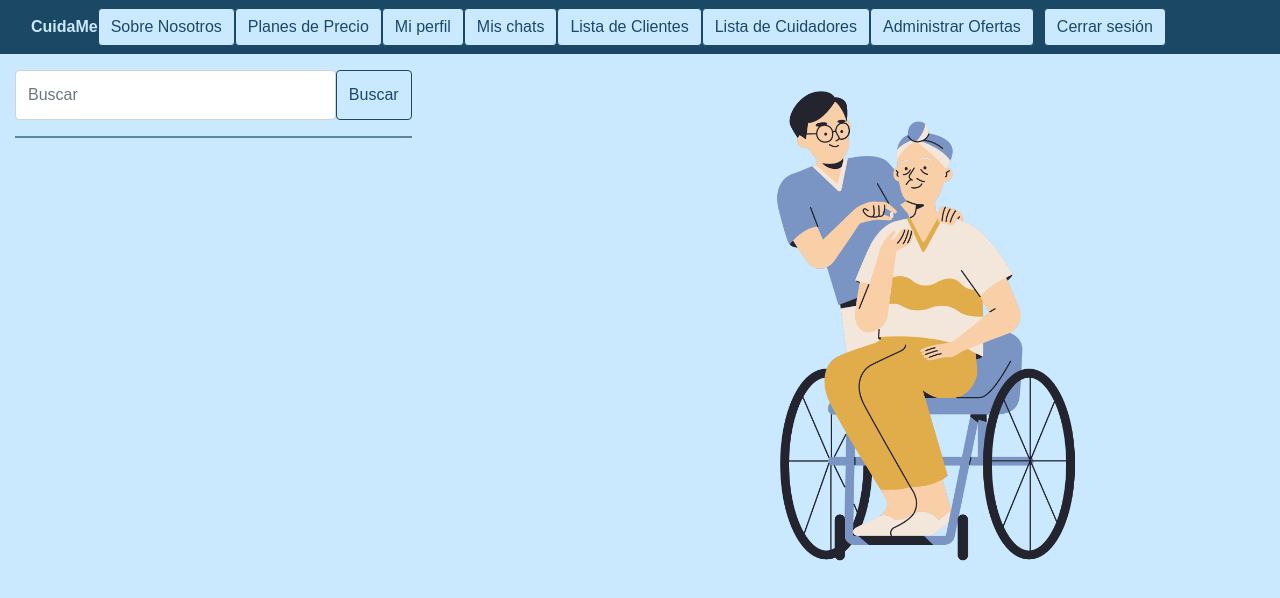
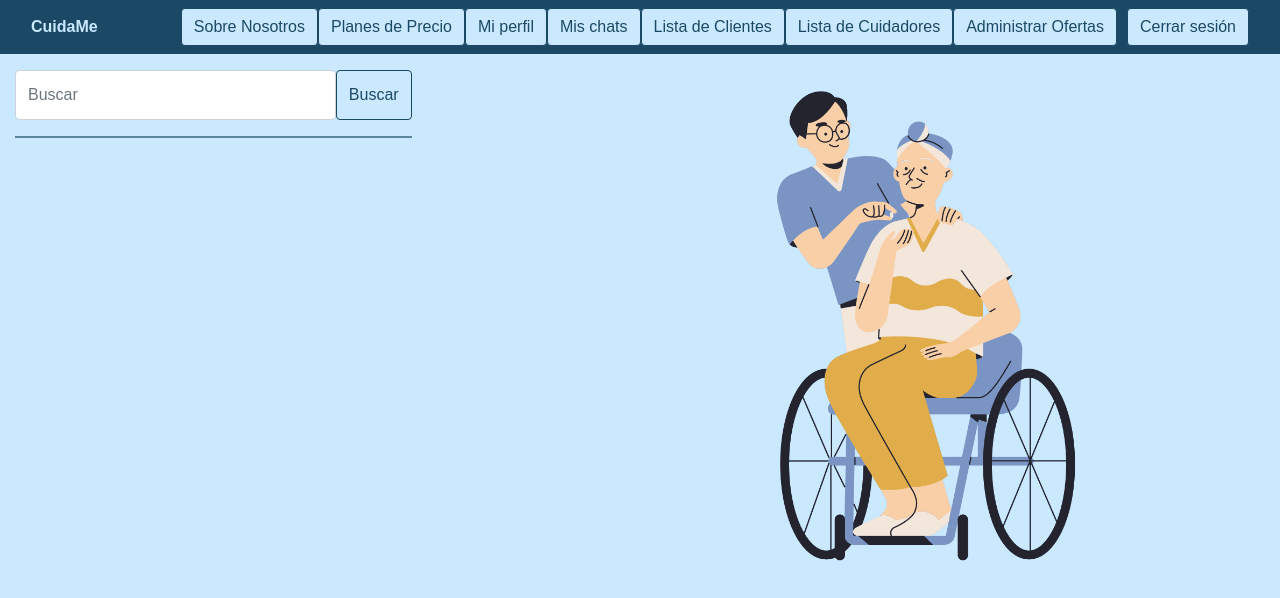
Before and after one commit to Galeon2098/CuidaME, a Django app: page /chat/chat_rooms/ in a window 1280 px wide. Shown: the top 598 px of the page. Run offline with Django 4.2, Linux system fonts and the light colour scheme; the visitor is signed in with stand-in values (Sample User, id 1); data that the repository does not hold is empty; some libraries are stand-ins or nearby versions.

Commit message:
fix: header alineacion

```diff
--- a/main/templates/main/base.html
+++ b/main/templates/main/base.html
@@ -21,7 +21,7 @@
         <button class="navbar-toggler" type="button" data-toggle="collapse" data-target="#navbarSupportedContent" aria-controls="navbarSupportedContent" aria-expanded="false" aria-label="Toggle navigation">
           <p style="color: #cae9ff;">=</p>
         </button>
-        <div class="collapse navbar-collapse" id="navbarSupportedContent">
+        <div class="collapse navbar-collapse justify-content-end" id="navbarSupportedContent">
           <ul class="navbar-nav me-auto mb-2 mb-lg-0">
 
             <li class="nav-item">
```
